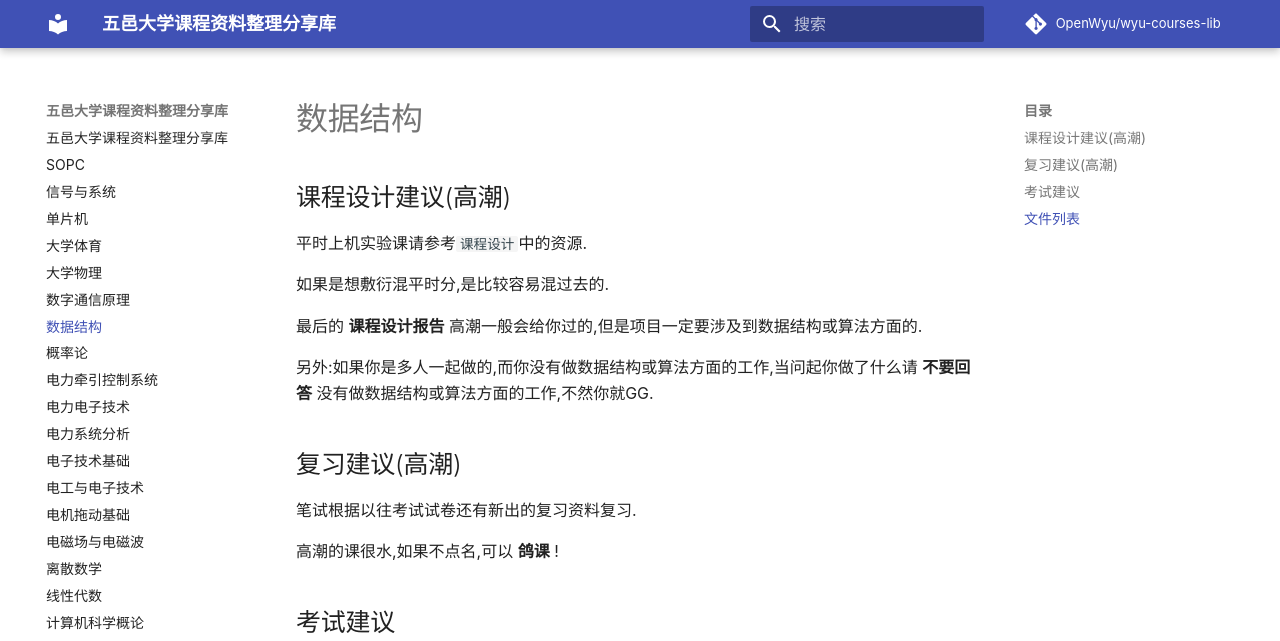
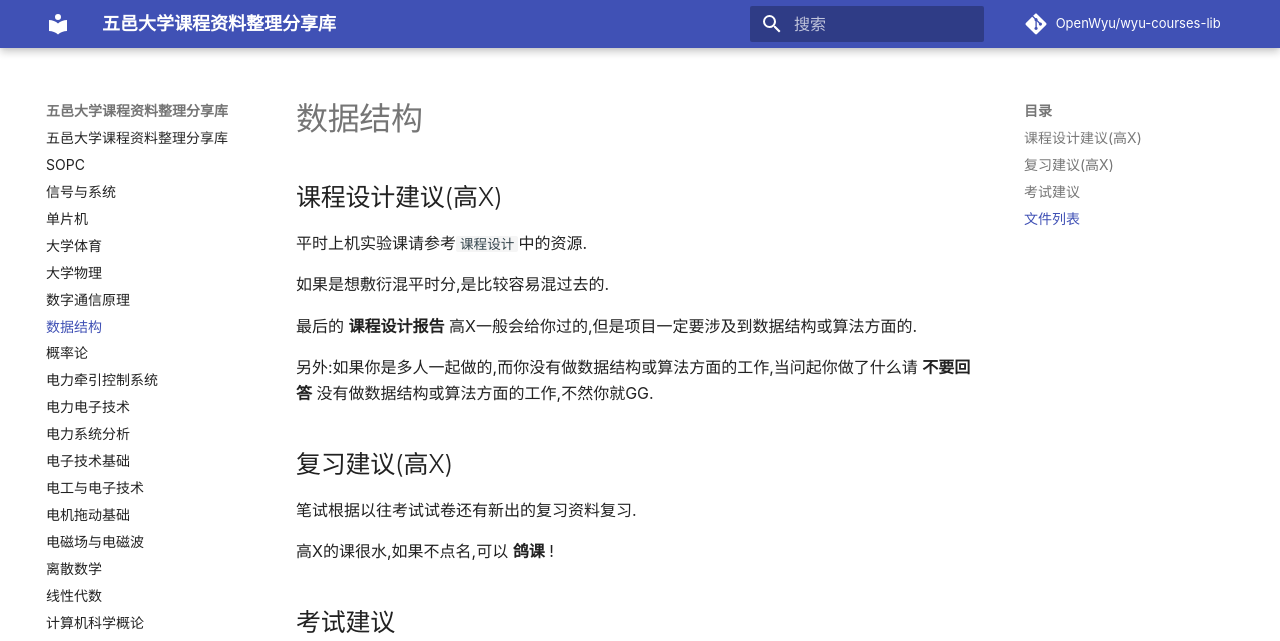
Before and after one commit to OpenWyu/wyu-courses-lib, an MkDocs documentation site: the page built from docs/数据结构.md, in a window 1280 px wide and 1151 px high. Shown: the top 641 px of the window. Built offline with MkDocs 1.6.1 and Material for MkDocs 9.7.7, drawn with Linux system fonts in a browser that asks for light colours; comment, search, counter and statistics services are not loaded.

Commit message:
2019-11-29_Change the true name issue

```diff
--- a/docs/数据结构.md
+++ b/docs/数据结构.md
@@ -1,20 +1,20 @@
 # 数据结构
 
-## 课程设计建议(高潮)
+## 课程设计建议(高X)
 
 平时上机实验课请参考`课程设计`中的资源.
 
 如果是想敷衍混平时分,是比较容易混过去的.
 
-最后的 **课程设计报告** 高潮一般会给你过的,但是项目一定要涉及到数据结构或算法方面的.
+最后的 **课程设计报告** 高X一般会给你过的,但是项目一定要涉及到数据结构或算法方面的.
 
 另外:如果你是多人一起做的,而你没有做数据结构或算法方面的工作,当问起你做了什么请 **不要回答** 没有做数据结构或算法方面的工作,不然你就GG.
 
-## 复习建议(高潮)
+## 复习建议(高X)
 
 笔试根据以往考试试卷还有新出的复习资料复习.
 
-高潮的课很水,如果不点名,可以 **鸽课** !
+高X的课很水,如果不点名,可以 **鸽课** !
 
 ## 考试建议
 
```
Also changed, not shown: README.md (+1 -1 lines), docs/index.md (+1 -1 lines), 数据结构/README.md (+4 -4 lines).
